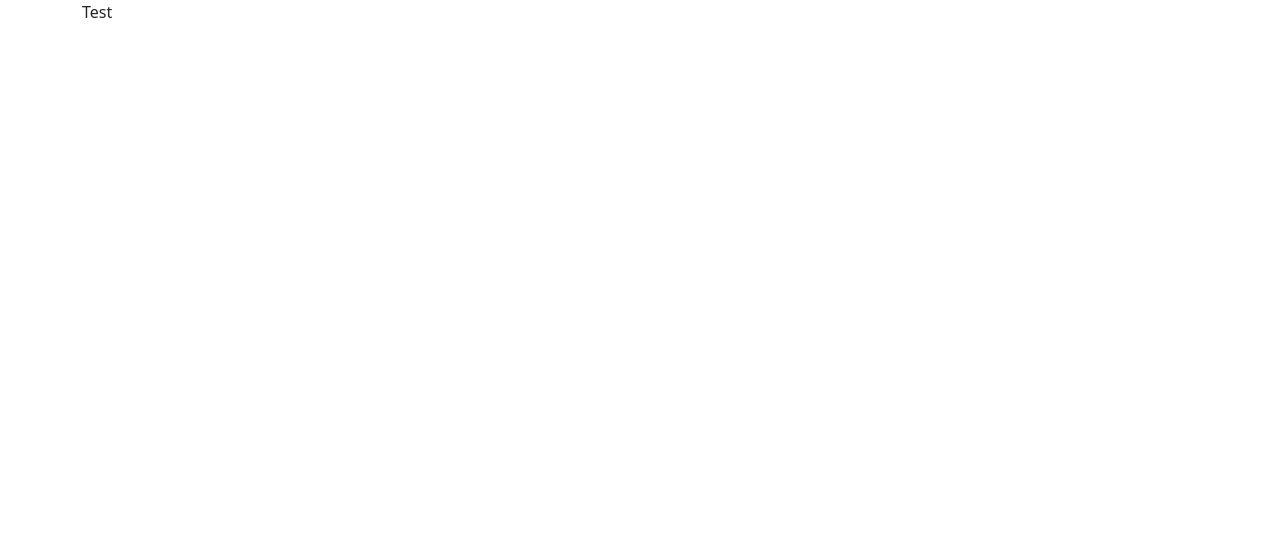
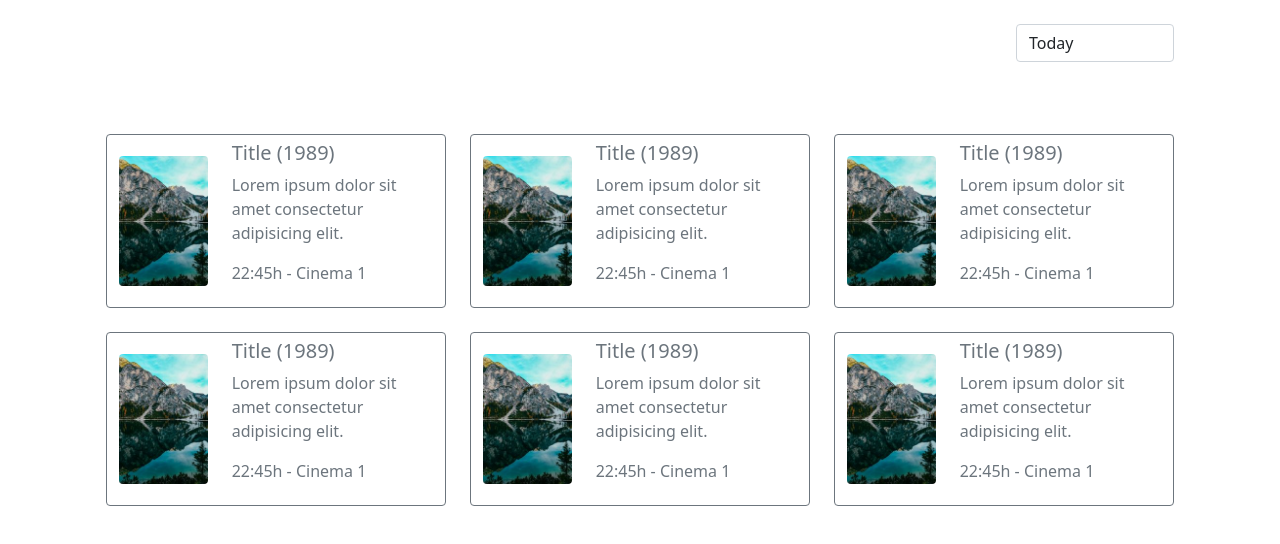
Before and after one commit to dev-kibo/piivt, a React (Create React App) app in the folder 04-front-end/: page / in a window 1280 px wide. Shown: the top 544 px of the page. Built offline with nearby package versions, Linux system fonts and the light colour scheme.

Commit message:
Added homepage

```diff
--- a/04-front-end/src/components/Application/Application.tsx
+++ b/04-front-end/src/components/Application/Application.tsx
@@ -1,12 +1,12 @@
-import React from 'react';
-import { Container, Button } from 'react-bootstrap';
-import { Switch, Route } from 'react-router-dom';
-import './Application.sass';
-import HomePage from '../HomePage/HomePage';
+import React from "react";
+import { Container, Button } from "react-bootstrap";
+import { Switch, Route } from "react-router-dom";
+import "./Application.sass";
+import HomePage from "../HomePage/HomePage";
 
 export default function Application() {
   return (
-    <Container className="Application">
+    <Container className="Application p-4">
       <Switch>
         <Route exact path="/" component={HomePage} />
       </Switch>
--- a/04-front-end/src/components/HomePage/HomePage.tsx
+++ b/04-front-end/src/components/HomePage/HomePage.tsx
@@ -1,9 +1,31 @@
-import React from 'react'
+import React from "react";
+import { Container, Row, Col, Form } from "react-bootstrap";
+import MovieCard from "../MovieCard/MovieCard";
 
 export default function HomePage() {
-    return (
-        <div>
-            <p>Test</p>
-        </div>
-    )
+  return (
+    <Container>
+      <Row className="justify-content-end mb-5">
+        <Col lg={2}>
+          <Form.Control as="select">
+            <option>Today</option>
+            <option>Tomorrow</option>
+            <option>28-01-2021</option>
+            <option>29-01-2021</option>
+            <option>30-01-2021</option>
+            <option>31-01-2021</option>
+            <option>01-02-2021</option>
+          </Form.Control>
+        </Col>
+      </Row>
+      <Row lg={3} md={2} xs={1}>
+        <MovieCard />
+        <MovieCard />
+        <MovieCard />
+        <MovieCard />
+        <MovieCard />
+        <MovieCard />
+      </Row>
+    </Container>
+  );
 }
--- /dev/null
+++ b/04-front-end/src/components/MovieCard/MovieCard.tsx
@@ -0,0 +1,25 @@
+import React from "react";
+import { Col, Card, Button, Row, Image } from "react-bootstrap";
+import { Link } from "react-router-dom";
+import poster from "../../assets/poster.jpg";
+
+export default function MovieCard() {
+  return (
+    <Col className="gy-4">
+      <Link to="/" className="btn btn-outline-secondary">
+        <Row className="text-start">
+          <Col className="align-items-center d-flex">
+            <Image fluid src={poster} className="img-thumb rounded" />
+          </Col>
+          <Col sm={8} xs={9} className="d-flex flex-column">
+            <div>
+              <h5>Title (1989)</h5>
+              <p>Lorem ipsum dolor sit amet consectetur adipisicing elit.</p>
+            </div>
+            <p className="mt-auto">22:45h - Cinema 1</p>
+          </Col>
+        </Row>
+      </Link>
+    </Col>
+  );
+}
--- a/04-front-end/src/index.sass
+++ b/04-front-end/src/index.sass
@@ -2,3 +2,10 @@
 
 body
   margin: 0
+
+.img-thumb
+  width: 120px
+  height: auto
+
+.border
+  border: 1px solid red
```
Also changed, not shown: 04-front-end/src/assets/poster.jpg (added).
